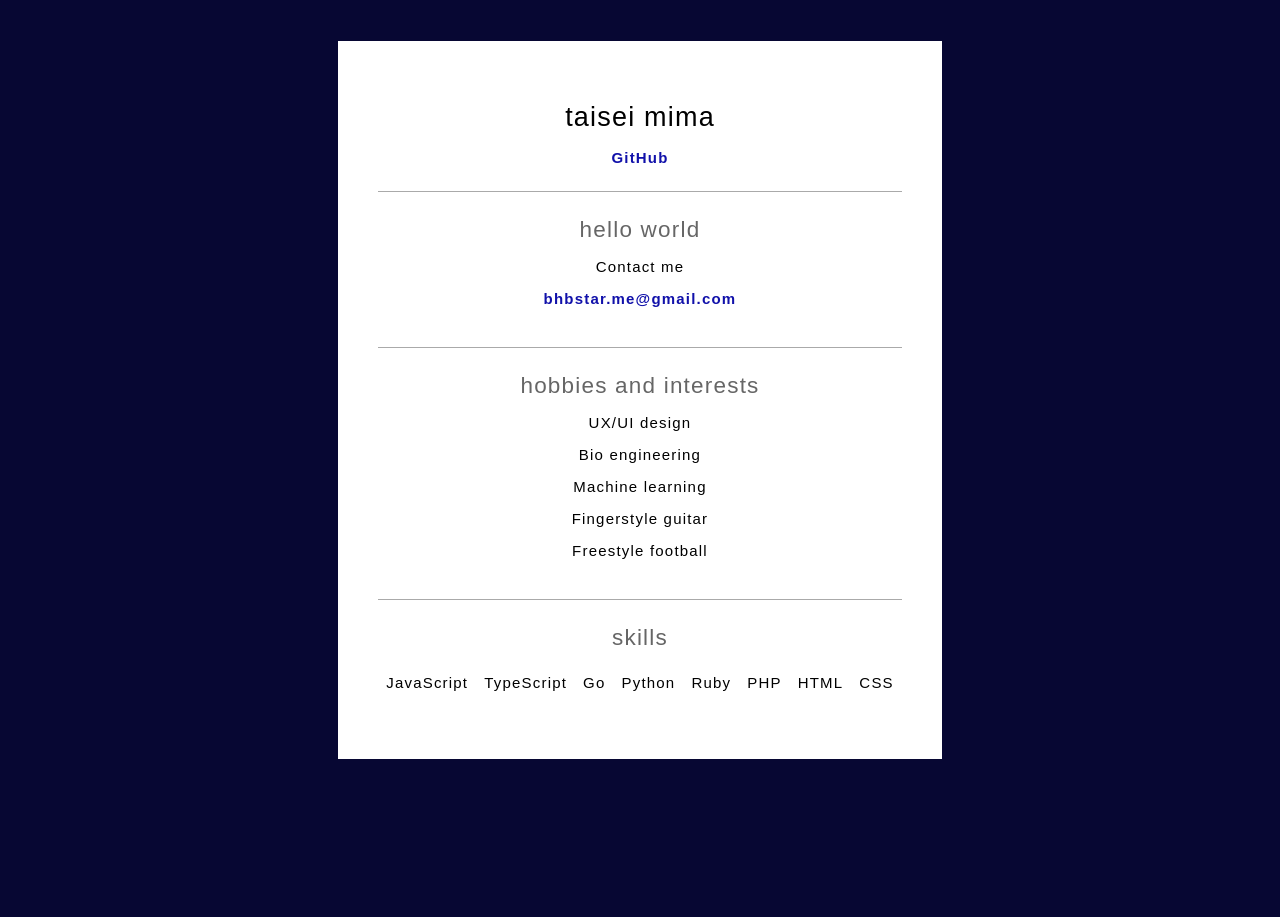
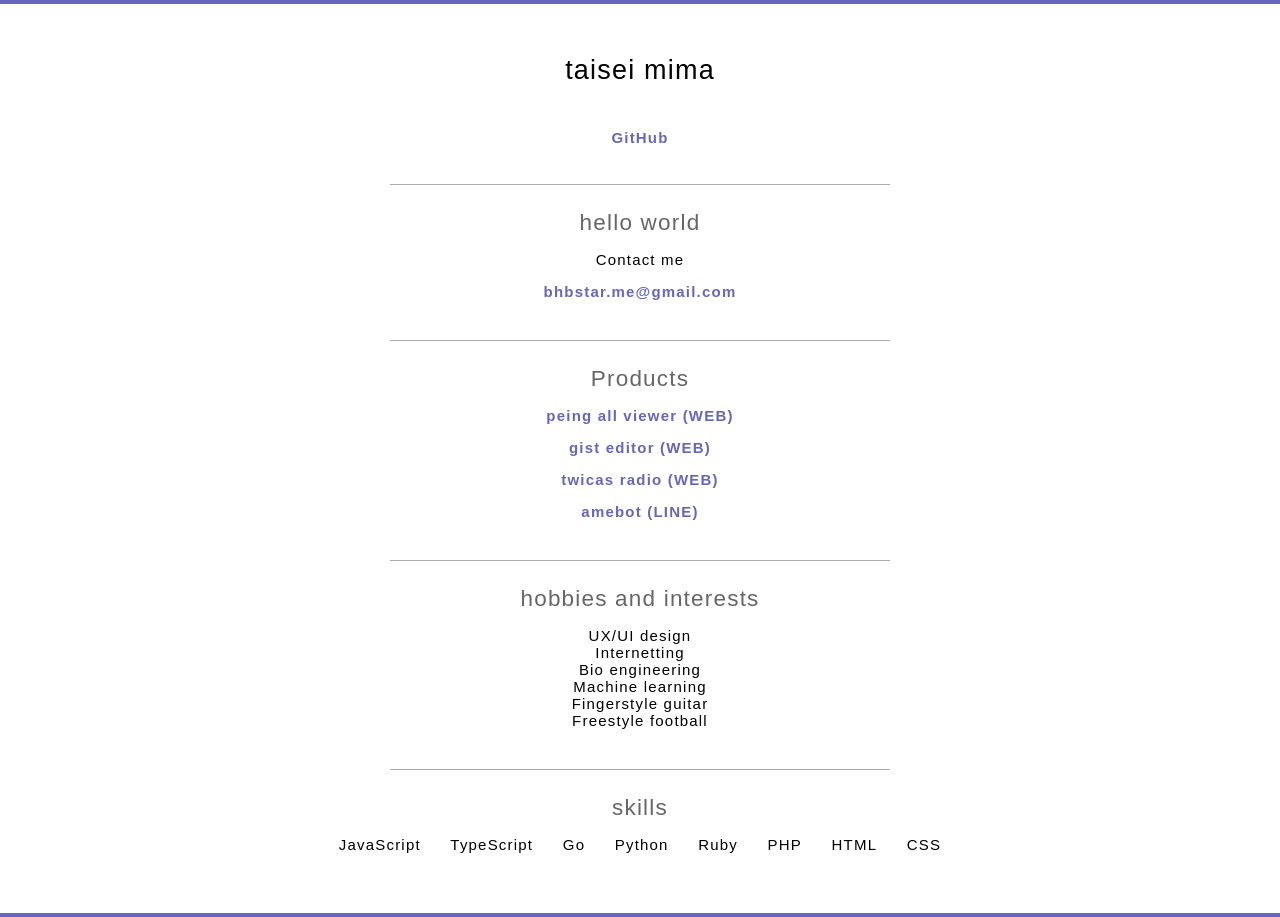
Before and after one commit to bhbs/prof, a plain HTML site: page _index.html in a window 1280 px wide. Before the commit the page ends 800 px from the top, so only its background shows below. Drawn offline with Linux system fonts and the light colour scheme.

Commit message:
Revert "renewal"
This reverts commit 7f8999a21b978a565e658d6ee353cfc8fb03b082.

```diff
--- a/_index.html
+++ b/_index.html
@@ -1,19 +1,11 @@
 <!doctype html>
-<html style="
-  height: 100%;
-  display: flex;
-  justify-content: center;
-  align-items: center;
-  background:#070733;
-">
-
+<html style="background:#6666bb">
 <head prefix="og:http://ogp.me/ns#">
 <!-- Global site tag (gtag.js) - Google Analytics -->
 <script async src="https://www.googletagmanager.com/gtag/js?id=UA-136740470-1"></script>
-  <script>window.dataLayer = window.dataLayer || []; function gtag() { dataLayer.push(arguments) } gtag('js', new Date()); gtag('config', 'UA-136740470-1');</script>
+<script>window.dataLayer = window.dataLayer || [];function gtag(){dataLayer.push(arguments)}gtag('js', new Date());gtag('config', 'UA-136740470-1');</script>
 <meta charset="utf-8">
 <meta name="viewport" content="initial-scale=1">
-  <meta name="theme-color" content="#070733" />
 <meta name="twitter:card" content="summary">
 <meta property="og:url" content="https://mima.cf">
 <meta property="og:title" content="taisei mima">
@@ -21,21 +13,10 @@
 <title>profile</title>
 <link rel="shortcut icon" href="">
 </head>
+<body style="margin:4px 0;padding:3vh 0 5vh;background:#fff;font:500 15px 'Yu Gothic',YuGothic,sans-serif;font-feature-settings:'palt';letter-spacing:.08em">
+<main style="display:flex;flex-wrap:wrap;max-width:calc(40% + 200px);margin:0 auto">
 
-<body style="
-  background:#fff;
-  font:500 15px 'Yu Gothic',YuGothic,sans-serif;
-  font-feature-settings:'palt';
-  letter-spacing:.08em;
-  margin:0;
-  padding:0;
-">
-  <main style="
-    margin:0 auto;
-    padding:40px 0;
-  ">
-
-    <section>
+<section style="text-align:center;line-height:2.8">
 <h1>taisei mima</h1>
 <a href='https://github.com/bhbs'>GitHub</a>
 </section>
@@ -47,16 +28,28 @@
 <p>Contact me</p>
 <p><a href='mailto:bhbstar.me@gmail.com'>bhbstar.me@gmail.com</a></p>
 </section>
+<hr>
+
+<section>
+<h2>Products</h2>
+<p><a href='https://bhbs.github.io/peing-allview'>peing all viewer (WEB)</a></p>
+<p><a href='https://bhbs.github.io/gist-editor'>gist editor (WEB)</a></p>
+<p><a href='https://bhbs.github.io/twicas-radio-client'>twicas radio (WEB)</a></p>
+<p><a href='https://line.me/R/ti/p/b-l2Ri5slG'>amebot (LINE)</a></p>
+</section>
 
 <hr>
 
 <section>
 <h2>hobbies and interests</h2>
-      <p>UX/UI design</p>
-      <p>Bio engineering</p>
-      <p>Machine learning</p>
-      <p>Fingerstyle guitar</p>
-      <p>Freestyle football</p>
+<ul id="f">
+<li>UX/UI design</li>
+<li>Internetting</li>
+<li>Bio engineering</li>
+<li>Machine learning</li>
+<li>Fingerstyle guitar</li>
+<li>Freestyle football</li>
+</ul>
 </section>
 
 <hr>
@@ -74,75 +67,22 @@
 <li>CSS</li>
 </ul>
 </section>
-  </main>
 
 <style>
-    a {
-      color: #1111aa;
-      font-weight: bold;
-      text-decoration: none;
-    }
-
-    p {
-      text-indent: 16px;
-    }
-
-    section:nth-child(1) {
-      text-align: center;
-    }
-
-    hr {
-      border: none;
-      height: 1px;
-      margin: 20px 40px;
-      background: #aaa;
-    }
-
-    section {
-      box-sizing: border-box;
-      padding: 5px 40px;
-    }
-
-    h1,
-    h2 {
-      font-weight: 500;
-    }
-
-    h1 {
-      font-size: 1.8em;
-      margin: 16px 0;
-    }
-
-    h2 {
-      color: #ccc;
-      margin: 0
-    }
-
-    @media(min-width:800px) {
-      section {
-        text-align: center
-      }
-
-      p {
-        text-indent: 0;
-      }
-
-      h2 {
-        color: #666;
-      }
-
-      #s {
-        padding: 0;
-        display: flex;
-        justify-content: space-around;
-      }
-
-      #s li {
-        list-style: none;
-        padding: 8px;
-      }
-    }
-  </style>
+a{color:#6666bb;font-weight:bold;text-decoration:none}
+main>section{flex-basis:100%}
+hr{border:none;height:1px;margin:20px auto;flex-basis:calc(90% - 140px);background:#aaa;border-radius:.5px}
+section{box-sizing:border-box;padding:5px 40px}
+h1,h2{font-weight:500}
+h1{font-size:1.8em;margin:0 0 .3em}
+h2{text-indent:-20px;color:#ccc;margin:0}
+@media(min-width:800px){
+    section{text-align:center}
+    h2{color:#666;text-indent:0}
+    #f{padding:0}
+    #f li{list-style:none}
+    #s{padding:0;display: flex;justify-content:space-around}
+    #s li{list-style:none}
+}</style>
 </body>
-
 </html>
```
Also changed, not shown: index.html (+1 -1 lines). Lines whose indentation alone changed are shown as unchanged.
